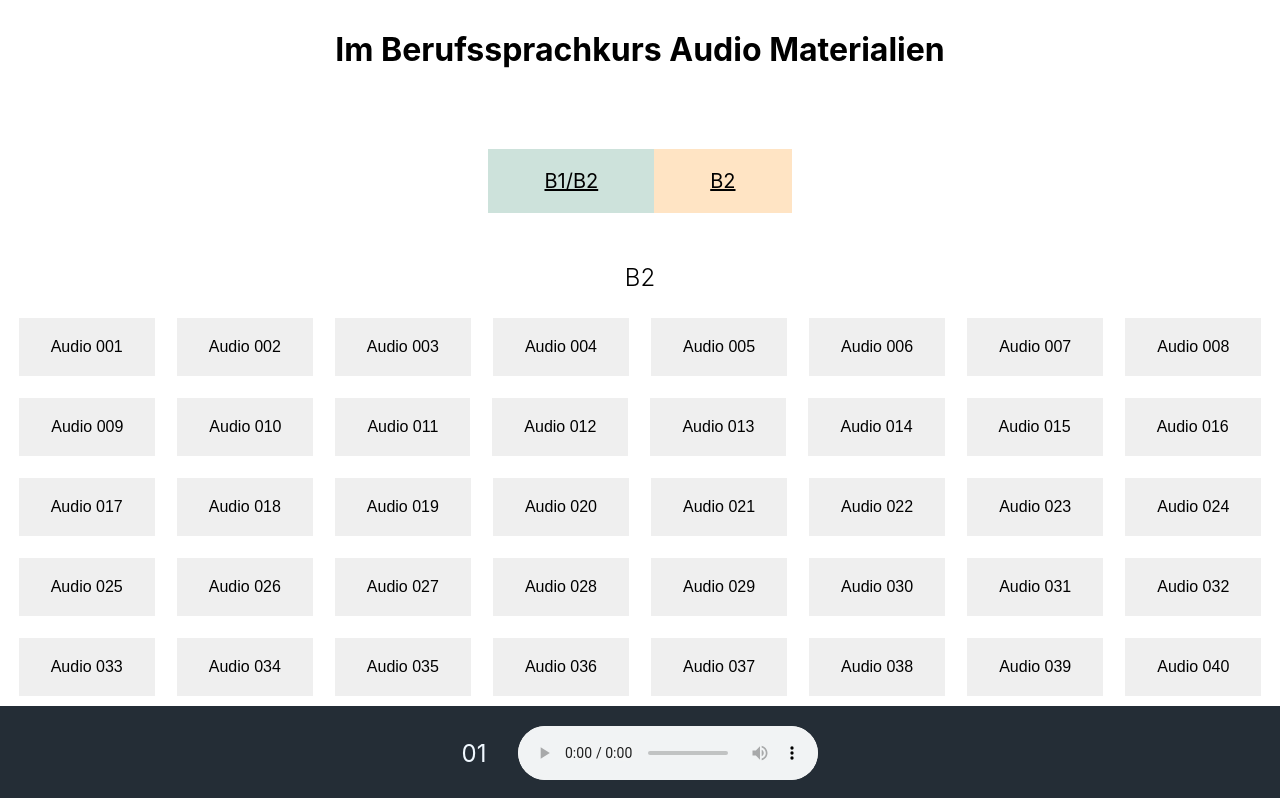
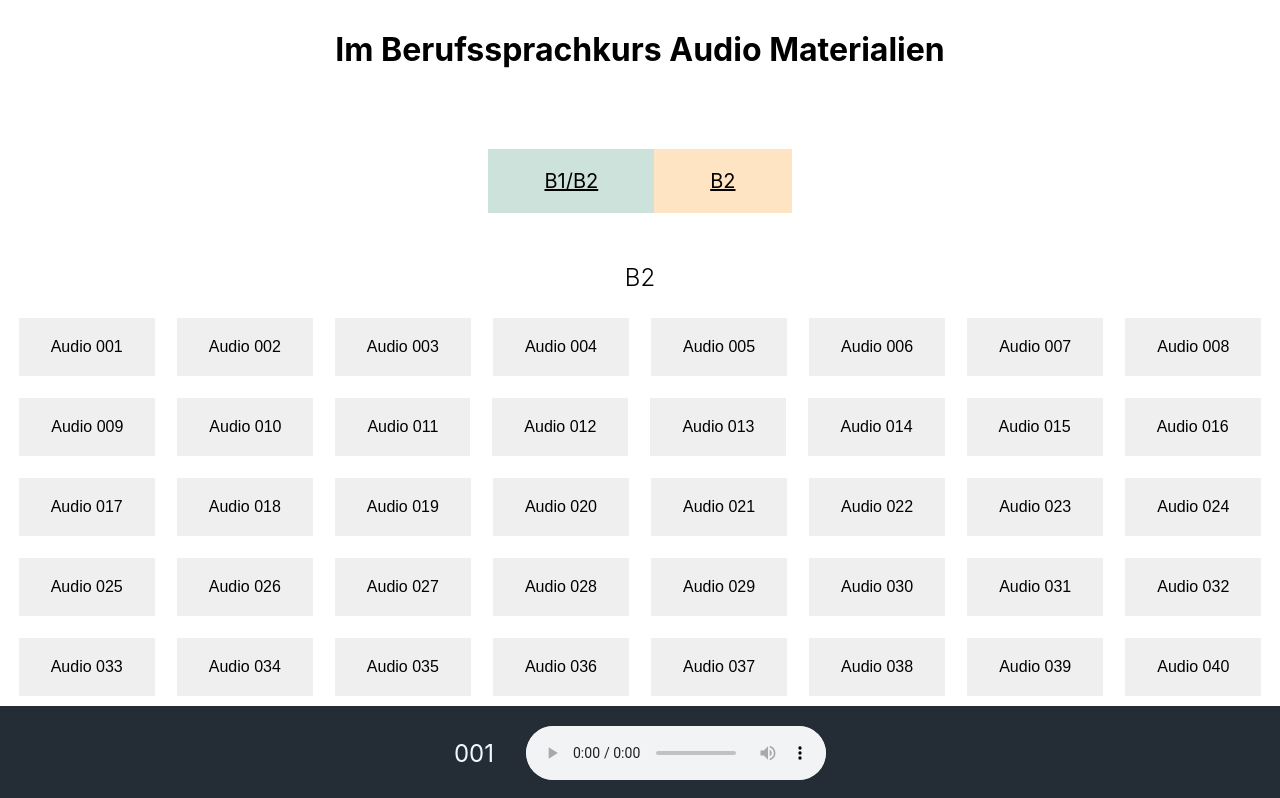
Before and after one commit to susizhang/Materialien-zum-Deutschlernen, a React (Create React App) app: page /b2 in a window 1280 px wide. Shown: the top 798 px of the page. Built offline with nearby package versions, Linux system fonts and the light colour scheme.

Commit message:
modifying AudioPlayer label

```diff
--- a/src/B2.js
+++ b/src/B2.js
@@ -26,7 +26,7 @@ const App = () => {
         ))}
       </div>
       <div className="playerContainer">
-        <label>{file.slice(1, 3)}</label>
+        <label>{file.slice(0, 3)}</label>
         <ReactAudioPlayer
           src={process.env.PUBLIC_URL + `/b2/${file}`}
           controls
```
